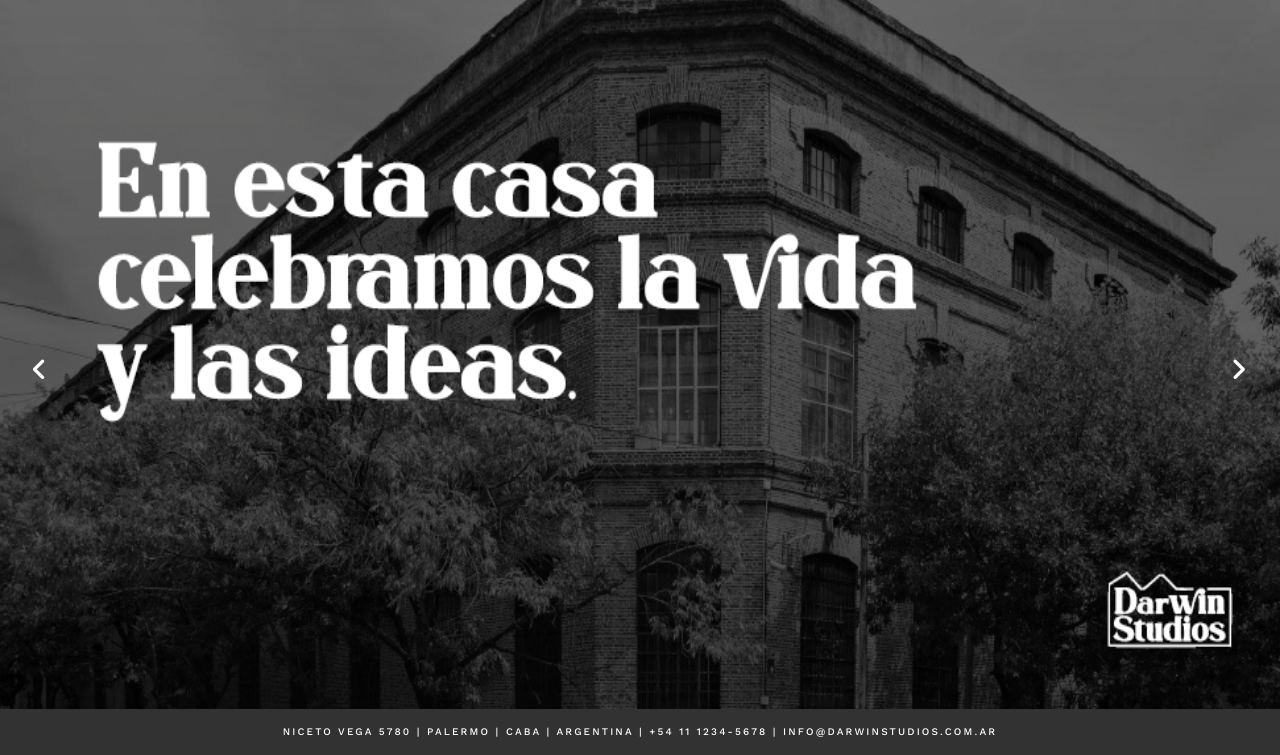
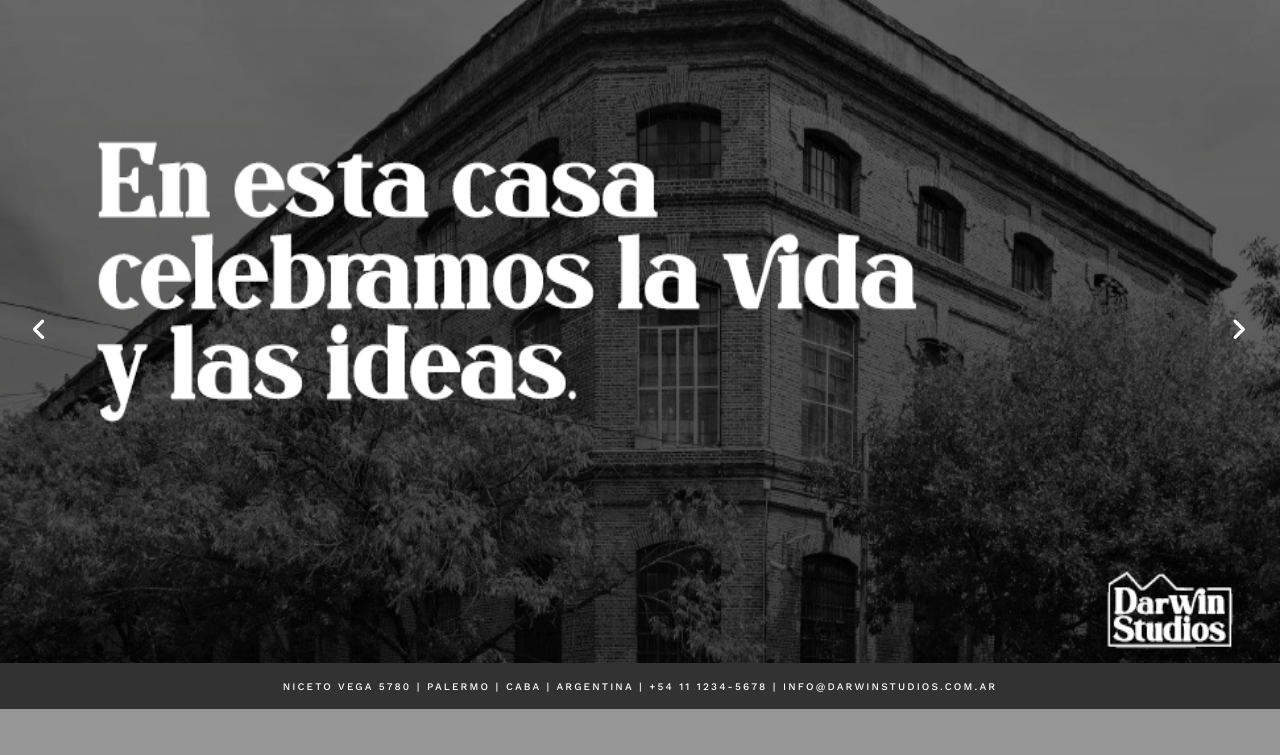
Before and after one commit to mverasotelo/darwin-studios, a plain HTML site: page index.html in a window 1280 px wide. Shown: the part 91-846 px from the top of the page. After the commit the page ends 800 px from the top, so only its background shows below. Drawn offline with nearby package versions, Linux system fonts and the light colour scheme; a web font is replaced by a local one.

Commit message:
Add files via upload

```diff
--- a/css/styles.css
+++ b/css/styles.css
@@ -180,7 +180,7 @@ h3{
     cursor:pointer;
     color:white;
     padding:0.4rem;
-    bottom:calc(40%);
+    bottom:calc(45%);
 }
 
 #prev{
@@ -307,6 +307,11 @@ footer{
     font-size:0.7rem;
 }
 
+.footerHome{
+    position:absolute;
+    bottom:0;
+}
+
 .redes{
     display:flex;
     justify-content:center;
--- a/index.html
+++ b/index.html
@@ -24,9 +24,6 @@
             <li><a href=eventos.html>NAVES</a><hr></li>
             <li><a href=producciones.html>PRODUCCIONES</a><hr></li>
             <li><a href=contacto.html>CONTACTO</a><hr></li>
-            <ul class="redes">
-                <li><a href="https://www.instagram.com/darwin_studios/" target=_blank class="fab fa-instagram icon"></a></li>
-            </ul>
         </ul>
     </nav>
     <main id="main">
@@ -38,7 +35,7 @@
             </div>
         </div>
     </main>
-    <footer>
+    <footer class="footerHome">
         <div class="footercontainer">
             <p>NICETO VEGA 5780 | PALERMO | CABA | ARGENTINA | +54 11 1234-5678 |<a href="mailto:info@darwinstudios.com.ar?subject:Consulta"> INFO@DARWINSTUDIOS.COM.AR</a></p>
         </div>
```
